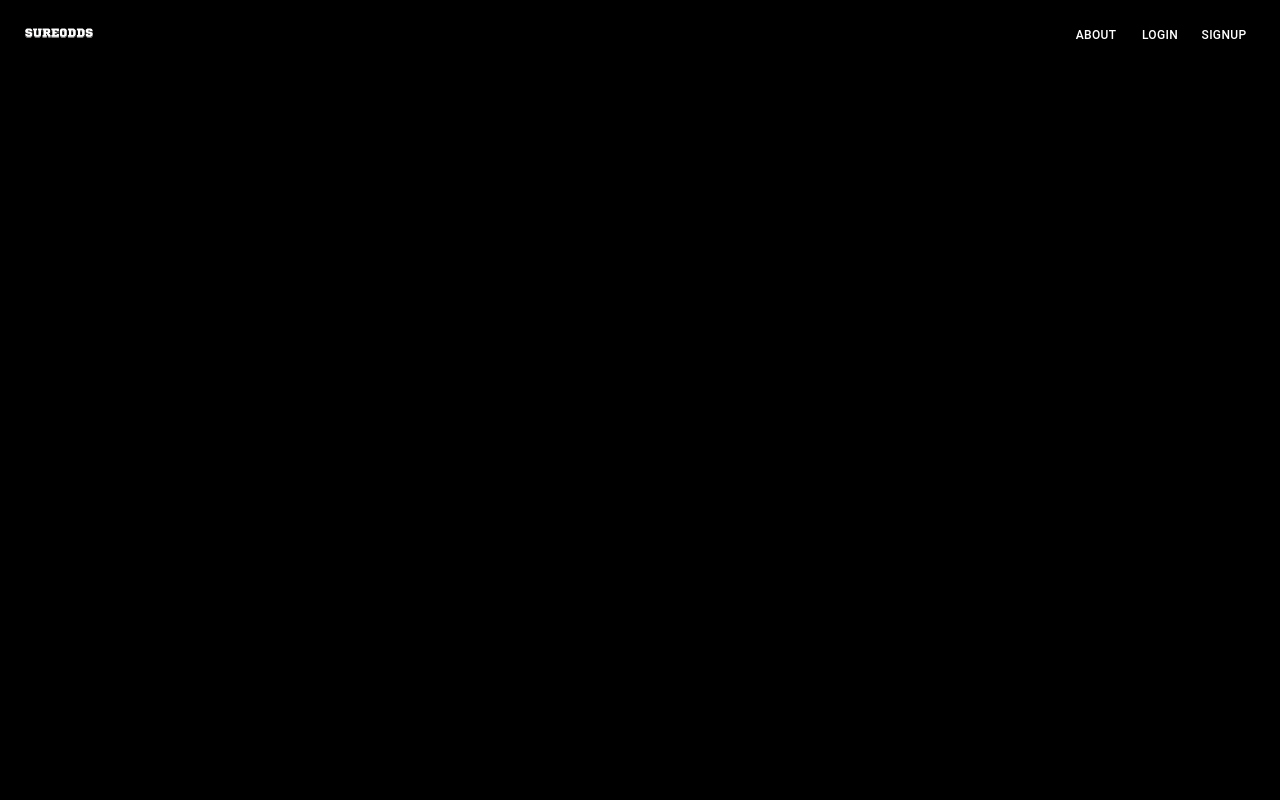
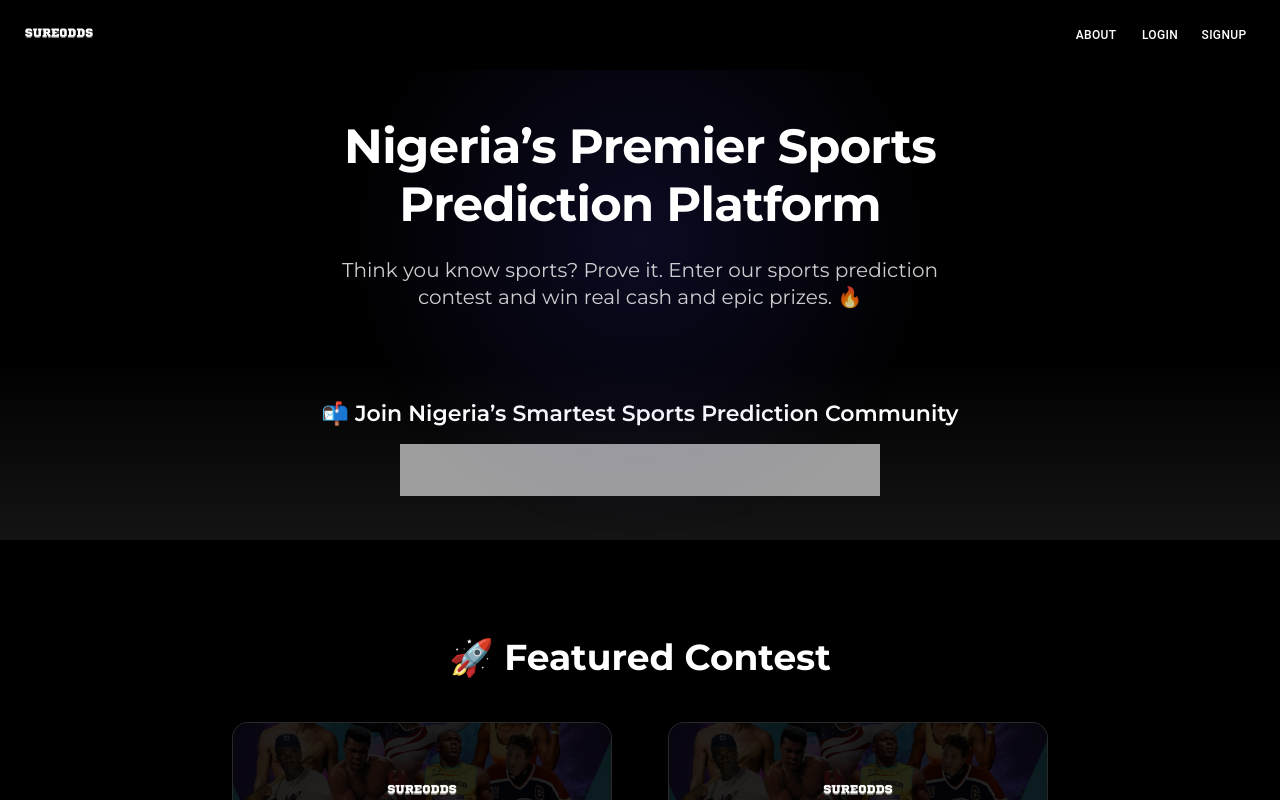
Before and after one commit to everyonesbuddy/sure-odds-sports-predictions-contest-FE, a React (Create React App) app: page /demo in a window 1280 px wide. Before the commit this address had no page. Shown: the top 800 px of the page. Built offline with nearby package versions, Linux system fonts and the light colour scheme; grey boxes are pictures that could not be loaded; a web font is replaced by a local one.

Commit message:
move to b2b model

```diff
--- a/public/index.html
+++ b/public/index.html
@@ -7,7 +7,7 @@
     <meta name="theme-color" content="#4F46E5" />
     <meta
       name="description"
-      content="Join sure odds and play in our free to play weekly sports prediction contest! showcase your betting skills, climb the leaderboard, and win prizes! perfect for all sports bettors."
+      content="Engage Sports Fans, Generate Leads, Boost Your Brand"
     />
     <meta
       name="keywords"
--- a/src/App.js
+++ b/src/App.js
@@ -5,6 +5,7 @@ import PersonalizedAnalytics from "./components/PersonalizedAnalytics";
 import Contest from "./components/Contest";
 import Login from "./components/Login";
 import Signup from "./components/Signup";
+import Demo from "./components/Demo";
 import Leaderboard from "./components/Leaderboard";
 import PostYourPicks from "./components/PostYourPicks";
 import About from "./components/About";
@@ -28,6 +29,7 @@ const App = () => {
             <Nav />
             <Routes>
               <Route path="/" element={<Home />} />
+              <Route path="/demo" element={<Demo />} />
               <Route path="/login" element={<Login />} />
               <Route path="/signup" element={<Signup />} />
               <Route
--- /dev/null
+++ b/src/components/Demo.jsx
@@ -0,0 +1,194 @@
+import React from "react";
+import { Box, Typography } from "@mui/material";
+import Footer from "./Footer";
+import ContestCard from "./ContestCard";
+import { useContestData } from "../hooks/useContestData";
+import "../css/Home.css";
+
+const Demo = () => {
+  const contestData = useContestData();
+
+  return (
+    <>
+      {/* HERO SECTION + NEWSLETTER */}
+      <Box
+        sx={{
+          width: "100vw",
+          maxWidth: "100%",
+          overflowX: "hidden",
+          textAlign: "center",
+          color: "white",
+          display: "flex",
+          flexDirection: "column",
+          alignItems: "center",
+          justifyContent: "center",
+          py: { xs: 5, sm: 6 },
+          background: "black",
+          position: "relative",
+        }}
+      >
+        {/* Subtle Glow Background */}
+        <Box
+          sx={{
+            position: "absolute",
+            top: "-25%",
+            left: "50%",
+            transform: "translateX(-50%)",
+            width: { xs: "300px", md: "600px" },
+            height: { xs: "300px", md: "600px" },
+            background:
+              "radial-gradient(circle, rgba(79,70,229,0.15) 0%, rgba(0,0,0,0) 70%)",
+            zIndex: 0,
+          }}
+        />
+
+        {/* HERO CONTENT */}
+        <Box
+          sx={{
+            position: "relative",
+            zIndex: 2,
+            maxWidth: "800px",
+            width: "100%",
+            display: "flex",
+            flexDirection: "column",
+            alignItems: "center",
+            gap: 3,
+            textAlign: "center",
+          }}
+        >
+          <Typography
+            variant="h1"
+            sx={{
+              fontWeight: 700,
+              fontSize: { xs: "28px", sm: "42px", md: "48px" },
+              lineHeight: 1.2,
+            }}
+          >
+            Nigeria’s Premier Sports Prediction Platform
+          </Typography>
+
+          <Typography
+            variant="h5"
+            sx={{
+              fontWeight: 400,
+              fontSize: { xs: "16px", sm: "20px" },
+              opacity: 0.8,
+              maxWidth: "600px",
+            }}
+          >
+            Think you know sports? Prove it. Enter our sports prediction contest
+            and win real cash and epic prizes. 🔥
+          </Typography>
+        </Box>
+
+        {/* NEWSLETTER SIGNUP */}
+        <Box
+          sx={{
+            width: "100%",
+            maxWidth: "100%",
+            overflowX: "hidden",
+            textAlign: "center",
+            color: "white",
+            py: { xs: 3, sm: 5 },
+            mt: { xs: 4, sm: 6 },
+            background:
+              "linear-gradient(180deg, rgba(0,0,0,1) 0%, rgba(20,20,20,1) 100%)",
+          }}
+        >
+          <Typography
+            variant="h5"
+            sx={{
+              fontWeight: 600,
+              fontSize: { xs: "18px", sm: "22px" },
+              mb: 2,
+            }}
+          >
+            📬 Join Nigeria’s Smartest Sports Prediction Community
+          </Typography>
+
+          <iframe
+            src="https://embeds.beehiiv.com/7fcc300a-4395-4b66-a558-f5e61ef24bdf?slim=true"
+            data-test-id="beehiiv-embed"
+            height="52"
+            title="Beehiiv Embed"
+            frameBorder="0"
+            scrolling="no"
+            style={{
+              width: "100%",
+              maxWidth: "500px",
+              borderRadius: "6px",
+              backgroundColor: "transparent",
+              padding: "0 10px",
+              boxSizing: "border-box",
+            }}
+          ></iframe>
+        </Box>
+      </Box>
+
+      {/* CONTEST SECTION */}
+      <Box
+        sx={{
+          textAlign: "center",
+          py: { xs: 4, sm: 6 },
+          background: "black",
+          width: "100vw",
+          maxWidth: "100%",
+          overflowX: "hidden",
+        }}
+      >
+        <Typography
+          variant="h3"
+          sx={{
+            fontWeight: "700",
+            fontSize: { xs: "24px", sm: "32px", md: "36px" },
+            color: "white",
+            mb: 3,
+            maxWidth: "100%",
+          }}
+        >
+          🚀 Featured Contest
+        </Typography>
+
+        <div className="card-container">
+          {contestData.some((item) => item.isContestActive) ? (
+            contestData.map(
+              (item, index) =>
+                item.isContestActive && (
+                  <ContestCard
+                    key={index}
+                    primaryImageUrl={item.primaryImageUrl}
+                    contestName={item.contestName}
+                    contestPrimaryPrize={item.contestPrimaryPrize}
+                    startDate={item.currentContestStartDate}
+                    endDate={item.currentContestEndDate}
+                    contestLeague={item.contestLeague}
+                    contestFormat={item.contestFormat}
+                    entryFee={item.entryFee}
+                    availableMarkets={item.availableMarkets}
+                  />
+                )
+            )
+          ) : (
+            <Typography
+              variant="h6"
+              sx={{
+                color: "white",
+                fontWeight: "400",
+                fontSize: { xs: "16px", sm: "20px" },
+                opacity: 0.8,
+                textAlign: "center",
+                mt: 3,
+              }}
+            >
+              🚫 No active contests available at the moment. Please check back
+              later!
+            </Typography>
+          )}
+        </div>
+      </Box>
+      <Footer />
+    </>
+  );
+};
+
+export default Demo;
--- a/src/components/Footer.jsx
+++ b/src/components/Footer.jsx
@@ -19,15 +19,15 @@ const Footer = () => {
         <Link href="/" sx={{ mx: 1 }}>
           Home
         </Link>
-        <Link href="/about" sx={{ mx: 1 }}>
+        {/* <Link href="/about" sx={{ mx: 1 }}>
           About
-        </Link>
+        </Link> */}
         <Link href="https://x.com/sure_odds2023" target="_blank" sx={{ mx: 1 }}>
           Twitter
         </Link>
-        <Link href="/terms-and-conditions" sx={{ mx: 1 }}>
+        {/* <Link href="/terms-and-conditions" sx={{ mx: 1 }}>
           Terms & Conditions
-        </Link>
+        </Link> */}
       </Typography>
       <Typography variant="body2" color="white">
         &copy; {new Date().getFullYear()} Sure-Odds. All rights reserved.
```
Also changed, not shown: src/components/Home.jsx (+145 -101 lines).
